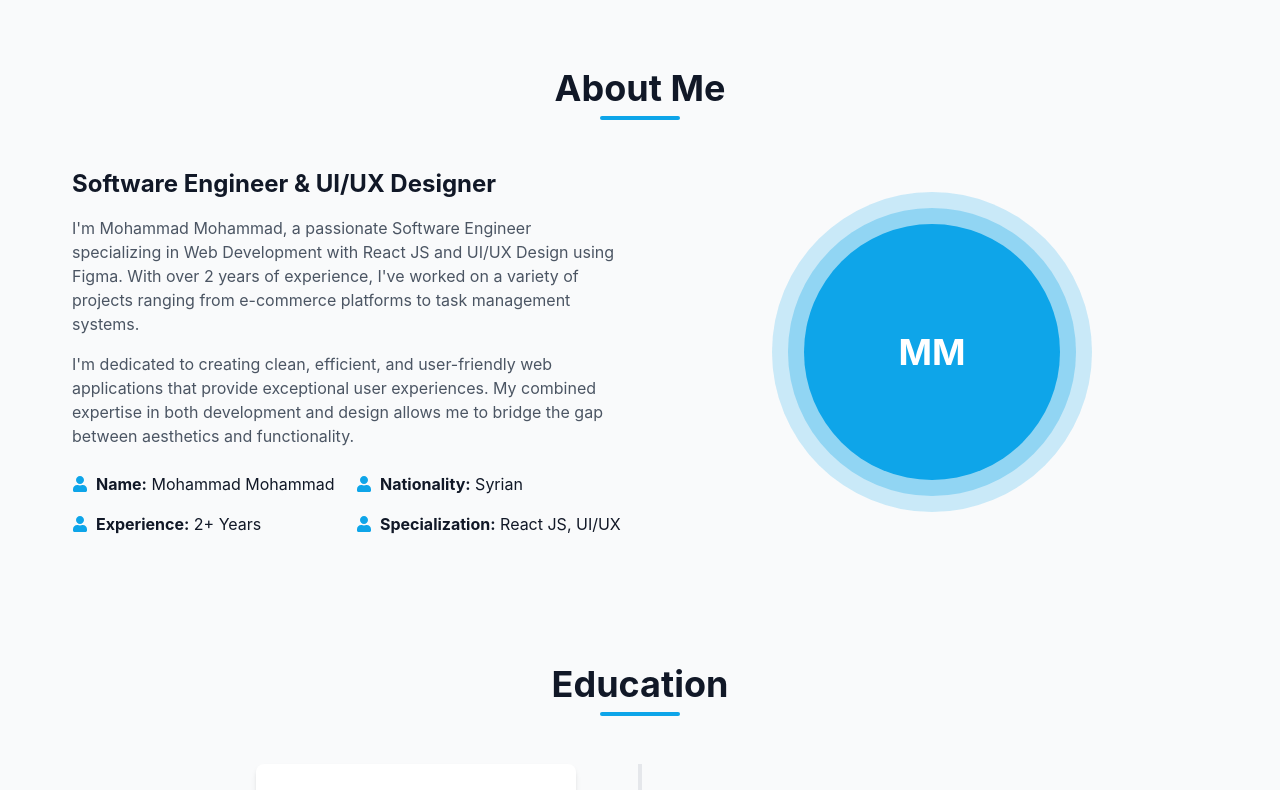
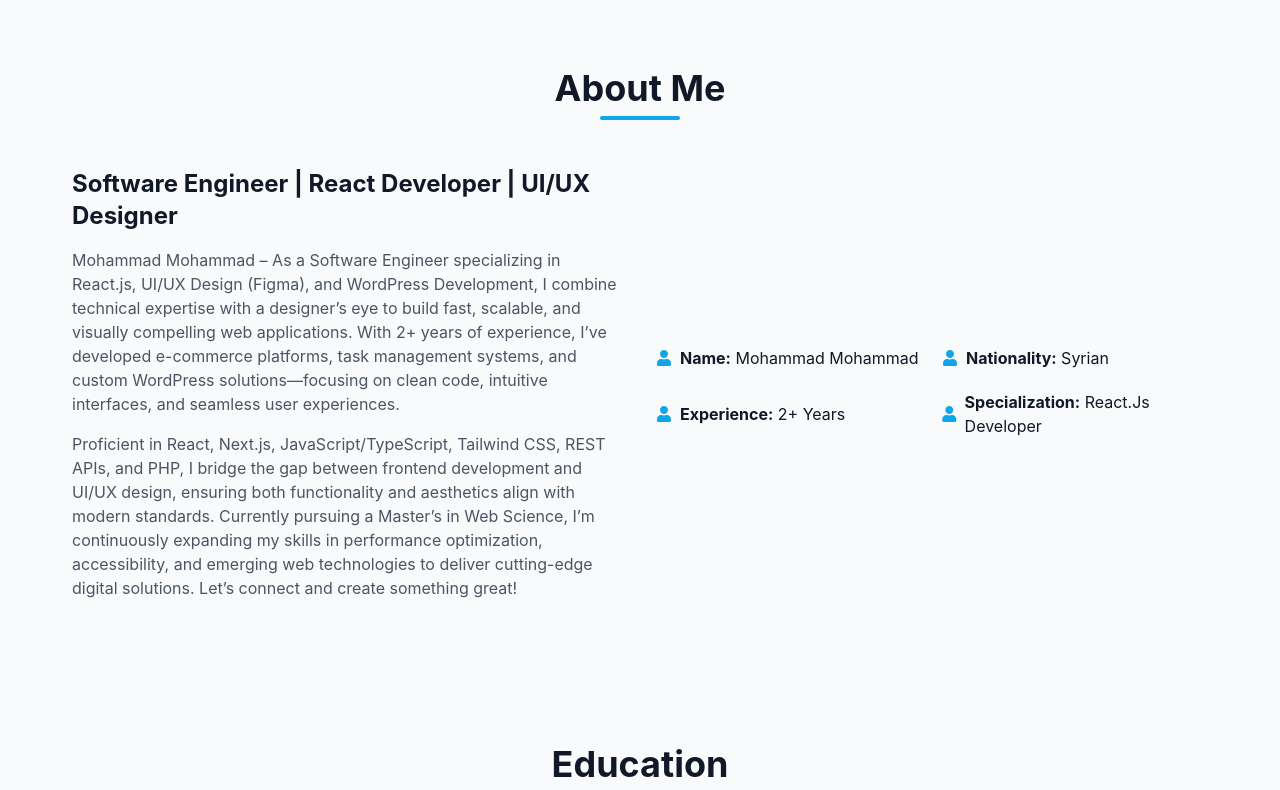
Before and after one commit to Eng-MuhammadMuhammad/New-Portfolio, a React (Create React App) app: page / in a window 1280 px wide. Shown: the part 696-1486 px from the top of the page. Built offline with nearby package versions, Linux system fonts and the light colour scheme.

Commit message:
modification

```diff
--- a/src/components/sections/About.js
+++ b/src/components/sections/About.js
@@ -20,23 +20,31 @@ const About = () => {
           <div className="grid grid-cols-1 md:grid-cols-2 gap-8 items-center pl-10 pr-10">
             <div className="order-2 md:order-1">
               <h3 className="text-2xl font-bold mb-4">
-                Software Engineer & UI/UX Designer
+                Software Engineer | React Developer | UI/UX Designer
               </h3>
               <p className="text-gray-600 dark:text-gray-300 mb-4">
-                I'm Mohammad Mohammad, a passionate Software Engineer
-                specializing in Web Development with React JS and UI/UX Design
-                using Figma. With over 2 years of experience, I've worked on a
-                variety of projects ranging from e-commerce platforms to task
-                management systems.
+                Mohammad Mohammad – As a Software Engineer specializing in
+                React.js, UI/UX Design (Figma), and WordPress Development, I
+                combine technical expertise with a designer’s eye to build fast,
+                scalable, and visually compelling web applications. With 2+
+                years of experience, I’ve developed e-commerce platforms, task
+                management systems, and custom WordPress solutions—focusing on
+                clean code, intuitive interfaces, and seamless user experiences.
               </p>
-              <p className="text-gray-600 dark:text-gray-300 mb-6">
-                I'm dedicated to creating clean, efficient, and user-friendly
-                web applications that provide exceptional user experiences. My
-                combined expertise in both development and design allows me to
-                bridge the gap between aesthetics and functionality.
+              <p className="text-gray-600 dark:text-gray-300 mb-4">
+                Proficient in React, Next.js, JavaScript/TypeScript, Tailwind
+                CSS, REST APIs, and PHP, I bridge the gap between frontend
+                development and UI/UX design, ensuring both functionality and
+                aesthetics align with modern standards. Currently pursuing a
+                Master’s in Web Science, I’m continuously expanding my skills in
+                performance optimization, accessibility, and emerging web
+                technologies to deliver cutting-edge digital solutions. Let’s
+                connect and create something great!
               </p>
+            </div>
 
-              <div className="grid grid-cols-2 gap-4">
+            <div className="order-1 md:order-2 flex justify-center">
+              <div className="grid grid-cols-2 gap-5">
                 <div className="flex items-center">
                   <FaUser className="text-primary mr-2" />
                   <span>
@@ -58,18 +66,8 @@ const About = () => {
                 <div className="flex items-center">
                   <FaUser className="text-primary mr-2" />
                   <span>
-                    <strong>Specialization:</strong> React JS, UI/UX
+                    <strong>Specialization:</strong> React.Js Developer
                   </span>
-                </div>
-              </div>
-            </div>
-
-            <div className="order-1 md:order-2 flex justify-center">
-              <div className="w-64 h-64 md:w-80 md:h-80 bg-primary/20 rounded-full flex items-center justify-center">
-                <div className="w-60 h-60 md:w-72 md:h-72 bg-primary/30 rounded-full flex items-center justify-center">
-                  <div className="w-52 h-52 md:w-64 md:h-64 bg-primary text-white rounded-full flex items-center justify-center text-4xl font-bold">
-                    MM
-                  </div>
                 </div>
               </div>
             </div>
```
